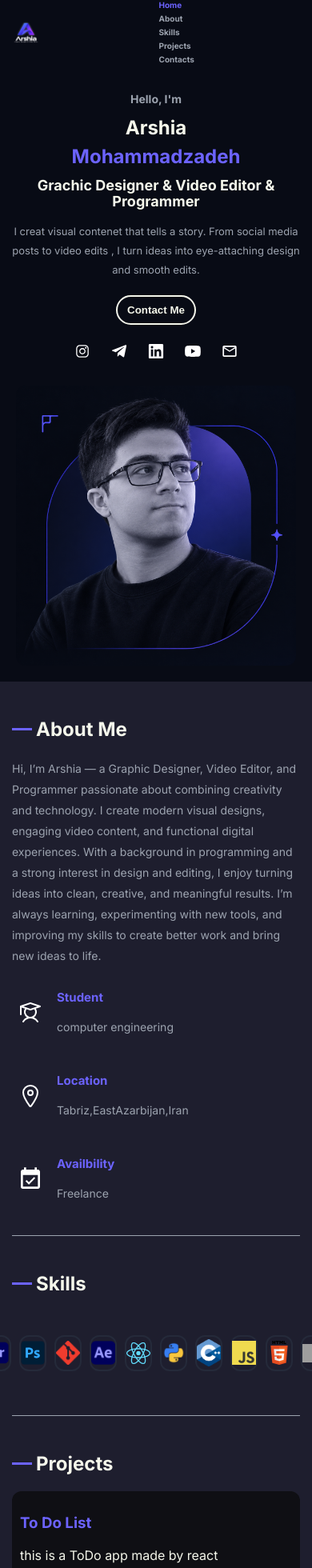
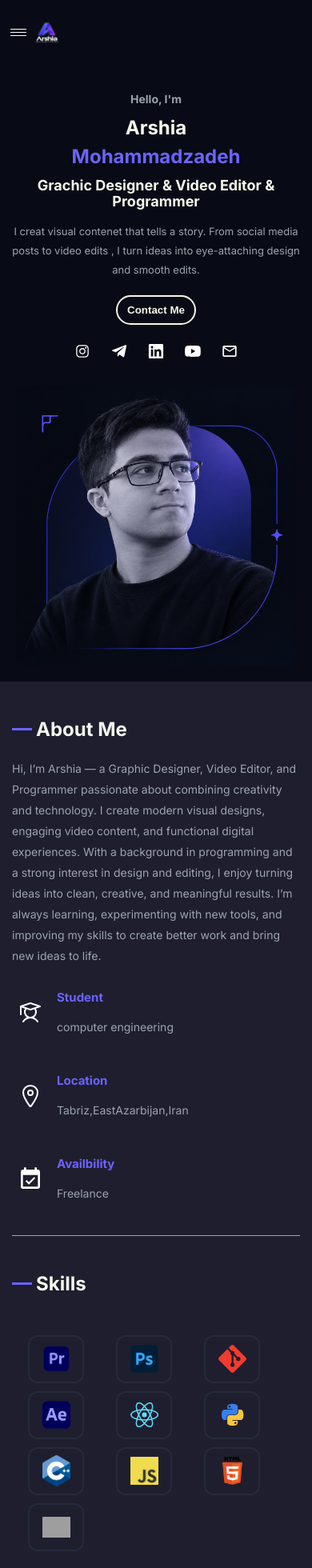
Before and after one commit to arshia-mz/Profile-webPage, a React (Vite) app: page / in a window 390 px wide. Shown: the top 1960 px of the page at 80% size. Built offline with nearby package versions, Linux system fonts and the light colour scheme; grey boxes are pictures that could not be loaded.

Commit message:
feat(auth):finish the responsive

```diff
--- a/src/App.css
+++ b/src/App.css
@@ -0,0 +1,296 @@
+:root {
+  --primary: #6C63FF;
+  --secondary: #8B5CF6;
+  --accent: #A78BFA;
+  --background: #0F0F14;
+  --surface: #161925;
+  --text: #F5F7EB;
+  --mutetext: #9CA3AF;
+  --border: #252A3A;
+  --dark: #080B15;
+  --seconddark: #1e1e2e;
+}
+
+
+
+
+/* ==================================================
+   TABLET
+================================================== */
+
+@media (max-width: 900px) {
+
+  .nav {
+    padding: 0 20px;
+  }
+
+  .nav .nav-list .nav-item,
+  .nav .nav-list .active {
+    margin: 0 12px;
+  }
+
+  .hero {
+    grid-template-columns: 1fr;
+
+    text-align: center;
+
+    gap: 30px;
+  }
+
+  .head-text p {
+    margin-left: auto;
+    margin-right: auto;
+  }
+
+  .buttons {
+    justify-content: center;
+  }
+
+  .icons {
+    justify-content: center;
+  }
+
+  .photo {
+    width: min(400px, 80%);
+  }
+
+  .about,
+  .skills,
+  .projects {
+    margin-left: 20px;
+    margin-right: 20px;
+  }
+}
+
+/* ==================================================
+   MOBILE
+================================================== */
+
+@media (max-width: 600px) {
+
+  /* Navbar */
+
+   .nav {
+    width: 100%;
+    padding: 0 5px;
+    display: flex;
+
+  }
+
+  .nav img {
+    width: 50px;
+    margin: auto;
+  }
+
+  .nav .nav-list  {
+    background-color: var(--dark);
+    gap: 5px;
+    display: flex;
+    font-size: 30px;
+    flex-direction: column;
+    text-align: center;
+    margin: auto;
+    transform: translateY(-100px);
+    transition: all 0.5s;
+    width: 800px;
+
+  }
+
+  .nav .active-nav
+  {
+    transform: translateY(80px);
+  }
+  .nav .nav-list .nav-item {
+    font-size: 8px;
+    margin: 10px auto;
+  }
+
+  .nav .btn-comp {
+    padding: 7px 10px;
+    font-size: 11px;
+  }
+
+  .active-line {
+    display: none;
+  }
+
+  .ham-menu span{
+    content: '';
+    background-color: #fff;
+    width: 20px;
+    height: 1px;
+    display: flex;
+    flex-direction: column;
+    margin: 3px;
+  }
+
+  /* Hide Talk button if needed */
+
+  .btn-comp {
+    padding: 8px 12px;
+    font-size: 12px;
+  }
+
+  /* Hero */
+
+  .hero {
+    margin: 20px 15px;
+
+    grid-template-columns: 1fr;
+
+    gap: 20px;
+  }
+
+  .head-text h1 {
+    font-size: 28px;
+  }
+
+  .head-text h2 {
+    font-size: 20px;
+  }
+
+  .head-text h3 {
+    font-size: 14px;
+  }
+
+  .head-text p {
+    font-size: 14px;
+    line-height: 26px;
+  }
+
+  .photo {
+    width: 100%;
+    max-width: 350px;
+  }
+
+  /* Buttons */
+
+  .buttons {
+    justify-content: center;
+  }
+
+  .buttons .btn {
+    width: 110px;
+    padding: 9px;
+  }
+
+  /* Icons */
+
+  .icons {
+    justify-content: center;
+  }
+
+  .icon {
+    margin: 15px;
+    transform: scale(1.3);
+  }
+
+  /* About */
+
+  .about,
+  .skills,
+  .projects {
+    margin-left: 15px;
+    margin-right: 15px;
+
+    padding-top: 25px;
+    padding-bottom: 25px;
+  }
+
+  .about p {
+    font-size: 14px;
+    line-height: 26px;
+  }
+
+  .about .about-icons {
+    display: grid;
+
+    grid-template-columns: 1fr 1fr;
+
+    gap: 15px;
+  }
+
+  /* Skills */
+
+  .icon-list {
+    display:grid ;
+    grid-template-columns: repeat(auto-fit,100px);
+
+    gap: 10px;
+  }
+
+
+
+  /* Projects */
+
+  .project-list {
+    grid-template-columns: 1fr;
+
+    gap: 15px;
+  }
+
+  .project-list .project-item {
+    min-height: 140px;
+  }
+
+
+  /* Footer */
+
+  footer p {
+    margin: 10px 15px;
+
+    text-align: center;
+
+    font-size: 9px;
+  }
+}
+
+/* ==================================================
+   SMALL MOBILE
+================================================== */
+
+@media (max-width: 400px) {
+
+  .nav {
+    padding: 0 10px;
+  }
+
+  .nav img {
+    width: 45px;
+  }
+
+  .nav .nav-list .nav-item,
+  .nav .nav-list .active {
+    margin: 0 auto;
+    font-size: 10px;
+  }
+
+  .btn-comp {
+    display: none;
+  }
+
+  .head-text h1 {
+    font-size: 24px;
+  }
+
+  .head-text h2 {
+    font-size: 18px;
+  }
+
+  .head-text p {
+    font-size: 13px;
+    line-height: 24px;
+  }
+
+  .about .about-icons {
+    grid-template-columns: 1fr;
+  }
+
+  .project-list {
+    grid-template-columns: 1fr;
+  }
+
+  .buttons .btn {
+    width: 100px;
+  }
+}
--- a/src/App.jsx
+++ b/src/App.jsx
@@ -3,7 +3,7 @@ import Header from './Header.jsx';
 import About from './About.jsx';
 import Skills from './Skills.jsx';
 import Projects from './Projects.jsx';
-
+import './App.css';
 export default function App() {
   return (
     <>
--- a/src/Nav.jsx
+++ b/src/Nav.jsx
@@ -1,17 +1,28 @@
+import { useState } from 'react';
 import Logo from './assets/Logo.png';
 import Button from './Button.jsx';
 import NavItem from './NavItem';
 export default function Nav()
 {
+    const [navActive,setNavActive] = useState('');
+    function handelActiveNav()
+    {
+        if(navActive === 'active-nav')
+        {
+            setNavActive('')
+        }else{
+            setNavActive('active-nav')
+        }
+    }
     return(
         <nav className="nav">
-            <div className='ham-menu'>
+            <div className='ham-menu' onClick={handelActiveNav}>
                 <span></span>
                 <span></span>
                 <span></span>
             </div>
             <img src={Logo} className="nav-logo"/>
-            <ul className="nav-list">
+            <ul className={`nav-list ${navActive}`}>
                 <NavItem active={true}>
                     Home
                 </NavItem>
--- a/src/index.css
+++ b/src/index.css
@@ -103,10 +103,6 @@ body {
   margin: auto;
 }
 
-.ham-menu
-{
-  display: none;
-}
 
 /* =========================
    BUTTON
@@ -448,280 +444,3 @@ footer p {
   margin: 10px 30px;
   font-size: 10px;
 }
-
-/* ==================================================
-   TABLET
-================================================== */
-
-@media (max-width: 900px) {
-
-  .nav {
-    padding: 0 20px;
-  }
-
-  .nav .nav-list .nav-item,
-  .nav .nav-list .active {
-    margin: 0 12px;
-  }
-
-  .hero {
-    grid-template-columns: 1fr;
-
-    text-align: center;
-
-    gap: 30px;
-  }
-
-  .head-text p {
-    margin-left: auto;
-    margin-right: auto;
-  }
-
-  .buttons {
-    justify-content: center;
-  }
-
-  .icons {
-    justify-content: center;
-  }
-
-  .photo {
-    width: min(400px, 80%);
-  }
-
-  .about,
-  .skills,
-  .projects {
-    margin-left: 20px;
-    margin-right: 20px;
-  }
-}
-
-/* ==================================================
-   MOBILE
-================================================== */
-
-@media (max-width: 600px) {
-
-  /* Navbar */
-
-   .nav {
-    min-height: 60px;
-    min-width: 400px;
-    padding: 0 5px;
-  }
-
-  .nav img {
-    width: 50px;
-  }
-
-  .nav .nav-list {
-    gap: 5px;
-    flex-direction: column;
-    align-items: center;
-    margin: auto;
-
-  }
-
-  .nav .nav-list .nav-item {
-    font-size: 8px;
-  }
-
-  .nav .btn-comp {
-    padding: 7px 10px;
-    font-size: 11px;
-  }
-
-  .active-line {
-    display: none;
-  }
-
-  .ham-menu span{
-    content: '';
-    background-color: #fff;
-    width: 20px;
-    height: 1px;
-    display: flex;
-    flex-direction: column;
-    margin: 3px;
-  }
-
-  /* Hide Talk button if needed */
-
-  .btn-comp {
-    padding: 8px 12px;
-    font-size: 12px;
-  }
-
-  /* Hero */
-
-  .hero {
-    margin: 20px 15px;
-
-    grid-template-columns: 1fr;
-
-    gap: 20px;
-  }
-
-  .head-text h1 {
-    font-size: 28px;
-  }
-
-  .head-text h2 {
-    font-size: 20px;
-  }
-
-  .head-text h3 {
-    font-size: 14px;
-  }
-
-  .head-text p {
-    font-size: 14px;
-    line-height: 26px;
-  }
-
-  .photo {
-    width: 100%;
-    max-width: 350px;
-  }
-
-  /* Buttons */
-
-  .buttons {
-    justify-content: center;
-  }
-
-  .buttons .btn {
-    width: 110px;
-    padding: 9px;
-  }
-
-  /* Icons */
-
-  .icons {
-    justify-content: center;
-  }
-
-  .icon {
-    margin: 15px;
-    transform: scale(1.3);
-  }
-
-  /* About */
-
-  .about,
-  .skills,
-  .projects {
-    margin-left: 15px;
-    margin-right: 15px;
-
-    padding-top: 25px;
-    padding-bottom: 25px;
-  }
-
-  .about p {
-    font-size: 14px;
-    line-height: 26px;
-  }
-
-  .about .about-icons {
-    display: grid;
-
-    grid-template-columns: 1fr 1fr;
-
-    gap: 15px;
-  }
-
-  /* Skills */
-
-  .icon-list {
-    grid-template-columns: repeat(
-      auto-fill,
-      minmax(20px, 1frm)
-    );
-
-    gap: 10px;
-  }
-
-  .logo-box {
-    width: 55px;
-    height: 45px;
-  }
-
-  .logo-box .logo {
-    width: 30px;
-  }
-
-  /* Projects */
-
-  .project-list {
-    grid-template-columns: 1fr;
-
-    gap: 15px;
-  }
-
-  .project-list .project-item {
-    min-height: 140px;
-  }
-
-
-  /* Footer */
-
-  footer p {
-    margin: 10px 15px;
-
-    text-align: center;
-
-    font-size: 9px;
-  }
-}
-
-/* ==================================================
-   SMALL MOBILE
-================================================== */
-
-@media (max-width: 400px) {
-
-  .nav {
-    padding: 0 10px;
-  }
-
-  .nav img {
-    width: 45px;
-  }
-
-  .nav .nav-list .nav-item,
-  .nav .nav-list .active {
-    margin: 0 4px;
-    font-size: 10px;
-  }
-
-  .btn-comp {
-    display: none;
-  }
-
-  .head-text h1 {
-    font-size: 24px;
-  }
-
-  .head-text h2 {
-    font-size: 18px;
-  }
-
-  .head-text p {
-    font-size: 13px;
-    line-height: 24px;
-  }
-
-  .about .about-icons {
-    grid-template-columns: 1fr;
-  }
-
-  .project-list {
-    grid-template-columns: 1fr;
-  }
-
-  .buttons .btn {
-    width: 100px;
-  }
-}
```
